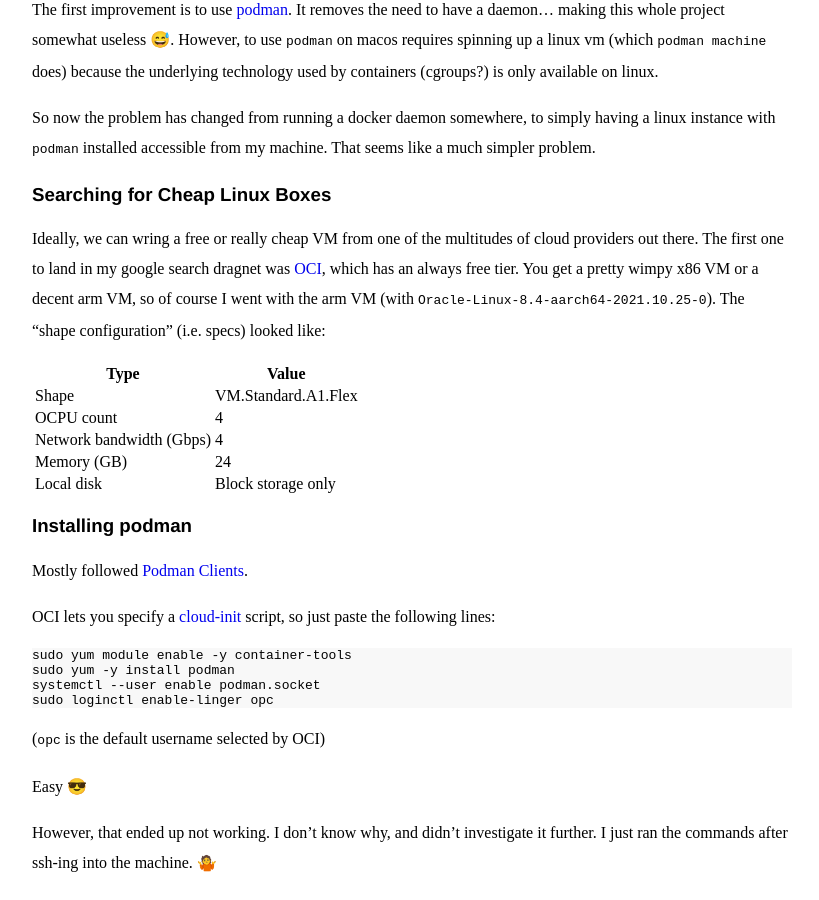
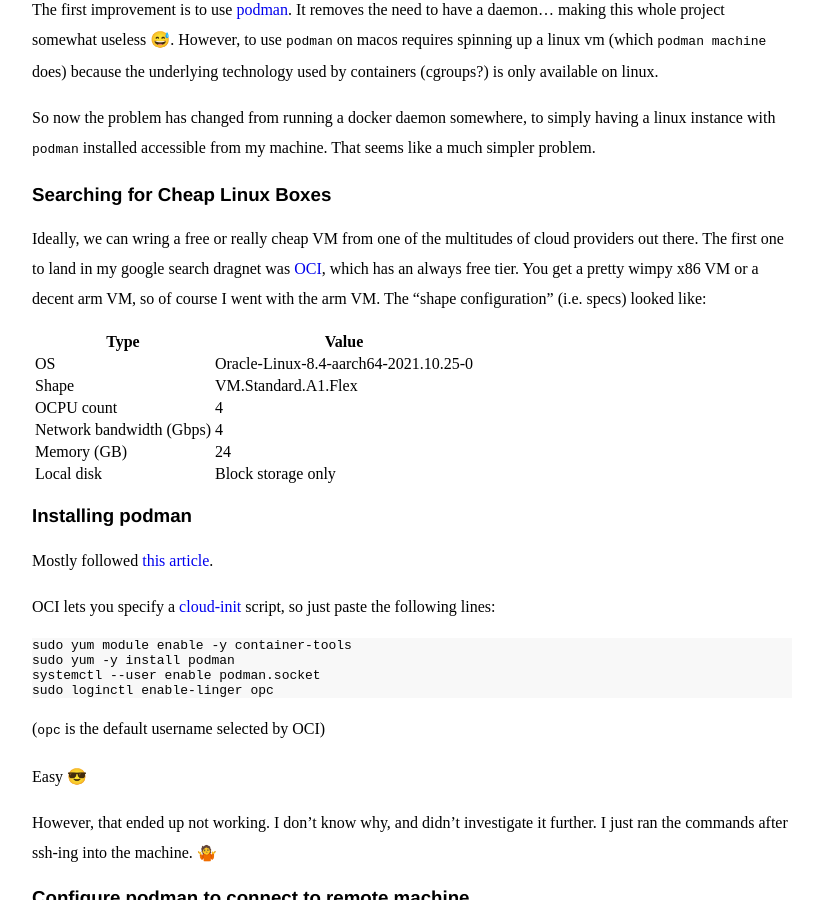
Before and after one commit to pratikmallya/pratikmallya.github.io, a Jekyll site: the page built from _posts/2021-11-28-remote-container-daemon.md, in a window 1280 px wide and 900 px high, scrolled down 595 px. Shown: the whole window, without its empty margins (228-1047 px from the left). Built offline with Jekyll 4.4.1, drawn with Linux system fonts in a browser that asks for light colours.

Commit message:
readability improvements

````diff
--- a/_posts/2021-11-28-remote-container-daemon.md
+++ b/_posts/2021-11-28-remote-container-daemon.md
@@ -30,21 +30,21 @@
 
 Ideally, we can wring a free or really cheap VM from one of the multitudes of cloud providers out there. The first one
 to land in my google search dragnet was [OCI], which has an always free tier. You get a pretty wimpy x86 VM or a
-decent arm VM, so of course I went with the arm VM (with `Oracle-Linux-8.4-aarch64-2021.10.25-0`). The
-"shape configuration" (i.e. specs) looked like:
+decent arm VM, so of course I went with the arm VM. The "shape configuration" (i.e. specs) looked like:
 
 
-|Type                    |Value               |
-|------------------------|--------------------|
-|Shape                   |VM.Standard.A1.Flex |
-|OCPU count              |4                   |
-|Network bandwidth (Gbps)|4                   |
-|Memory (GB)             |24                  |
-|Local disk              |Block storage only  |
+|Type                    |Value                                |
+|------------------------|-------------------------------------|
+|OS                      |Oracle-Linux-8.4-aarch64-2021.10.25-0|
+|Shape                   |VM.Standard.A1.Flex                  |
+|OCPU count              |4                                    |
+|Network bandwidth (Gbps)|4                                    |
+|Memory (GB)             |24                                   |
+|Local disk              |Block storage only                   |
 
 [OCI]: https://www.oracle.com/cloud/free/
 ### Installing podman
-Mostly followed [Podman Clients].
+Mostly followed [this article].
 
 OCI lets you specify a [cloud-init] script, so just paste the following lines:
 
@@ -64,7 +64,7 @@
 
 
 [cloud-init]: https://cloudinit.readthedocs.io/en/latest/#
-[Podman Clients]: https://www.redhat.com/sysadmin/podman-clients-macos-windows
+[this article]: https://www.redhat.com/sysadmin/podman-clients-macos-windows
 ### Configure podman to connect to remote machine
 
 ```
````
